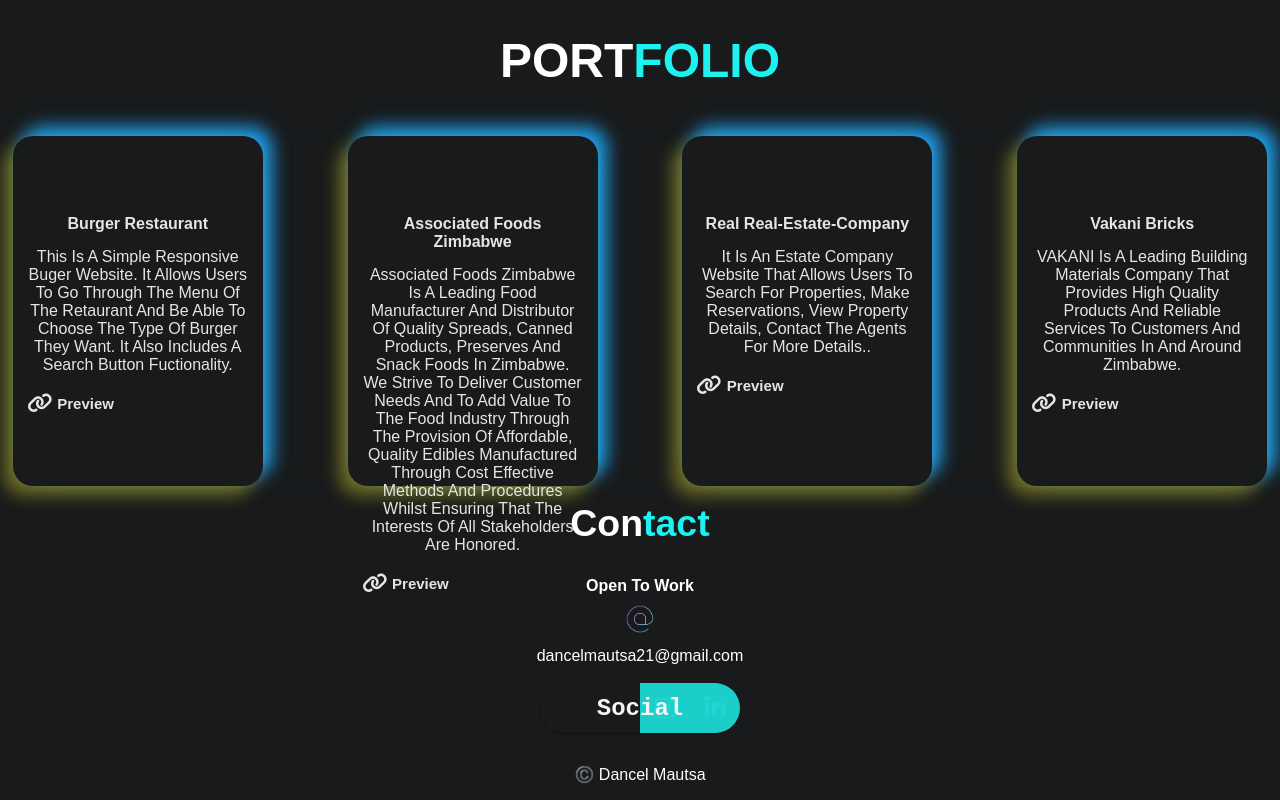
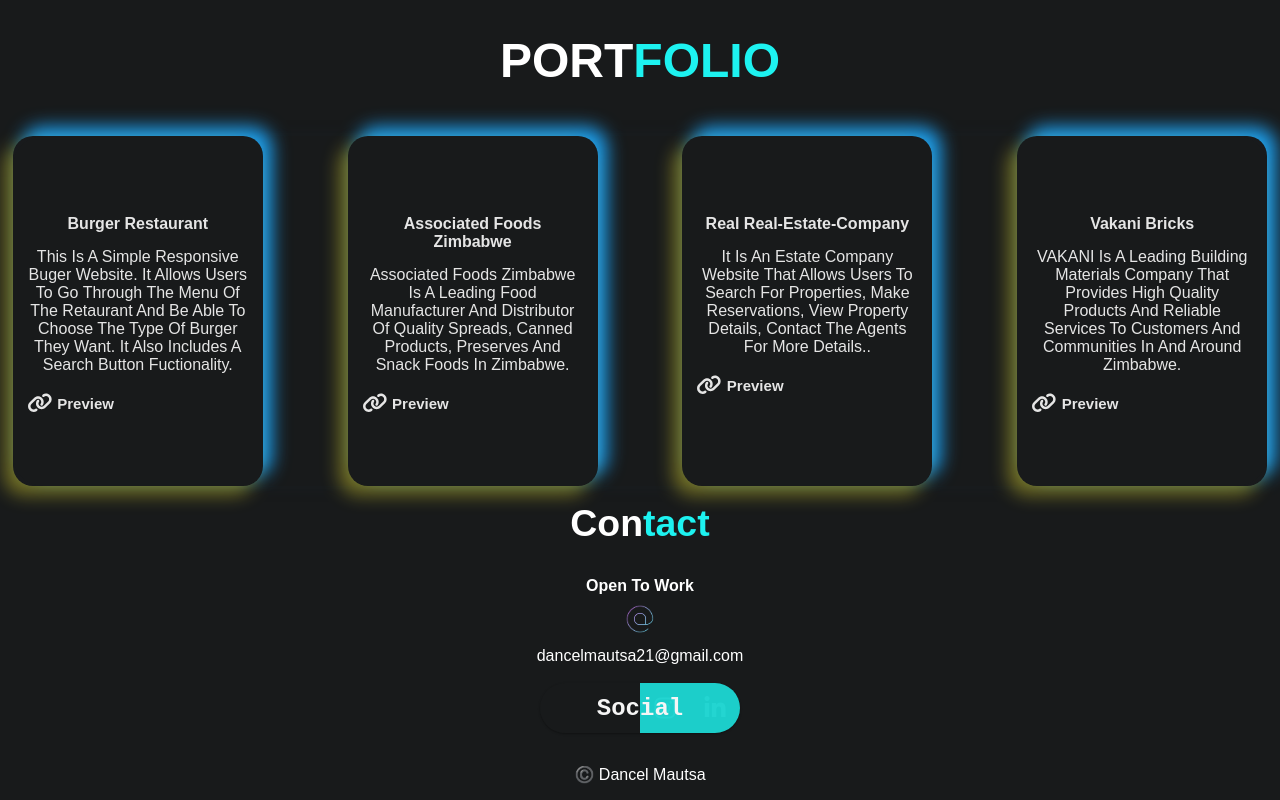
Before and after one commit to spicorn/dancel-mautsa, a plain HTML site: page index.html in a window 1280 px wide. Shown: the part 1758-2558 px from the top of the page. Drawn offline with nearby package versions, Linux system fonts and the light colour scheme.

Commit message:
Update index.html

```diff
--- a/index.html
+++ b/index.html
@@ -193,7 +193,7 @@
      Associated Foods Zimbabwe
     </p>
     <p class="card__descr">
-      Associated Foods Zimbabwe is a leading food manufacturer and distributor of quality Spreads, Canned Products, Preserves and Snack Foods in Zimbabwe. We strive to deliver customer needs and to add value to the Food industry through the provision of affordable, quality edibles manufactured through cost effective methods and procedures whilst ensuring that the interests of all stakeholders are honored. </b>
+      Associated Foods Zimbabwe is a leading food manufacturer and distributor of quality Spreads, Canned Products, Preserves and Snack Foods in Zimbabwe.</b>
     </p>
     <div class="card__links">
       <div>
```
